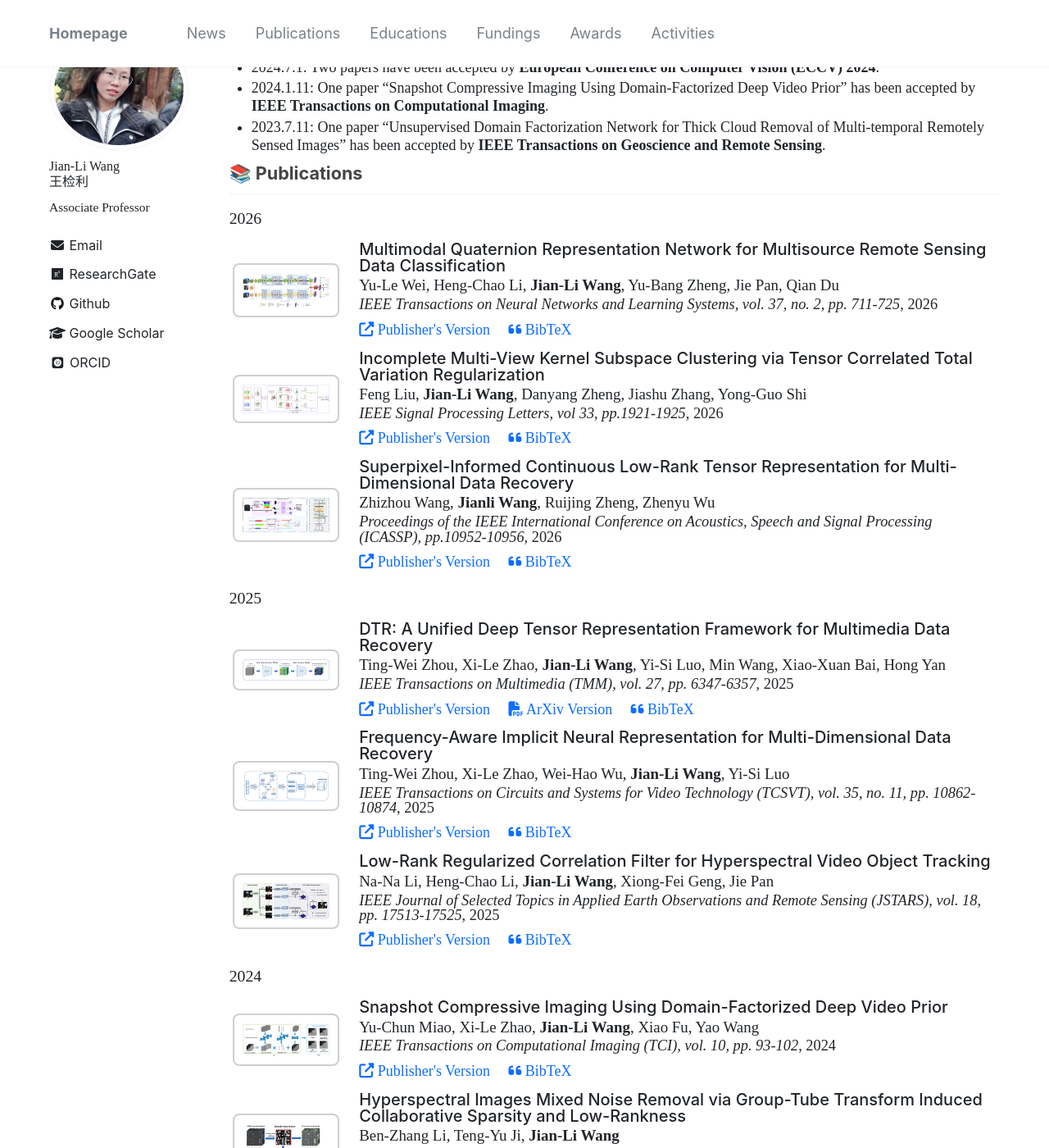
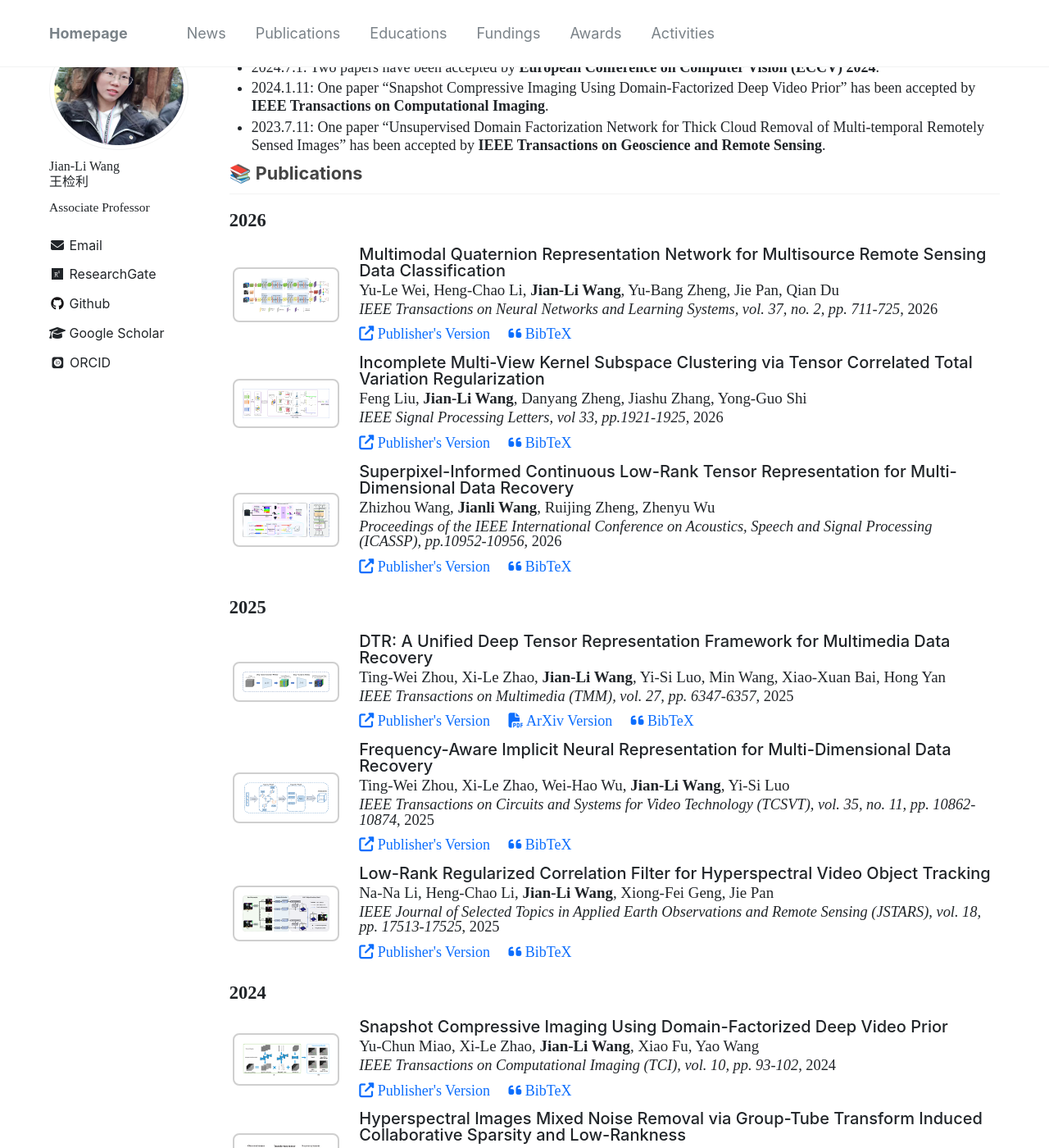
Before and after one commit to wangjianli123/wangjianli123.github.io, a Jekyll site: the page built from _pages/homepage.md, in a window 1280 px wide and 1400 px high, scrolled down 301 px. Shown: the whole window at 82% size. Built offline with Jekyll 4.4.1, drawn with Linux system fonts in a browser that asks for light colours; nearby versions of some CDN libraries; some web fonts are replaced; comment, search, counter and statistics services are not loaded.

Commit message:
Update main.scss

```diff
--- a/assets/css/main.scss
+++ b/assets/css/main.scss
@@ -229,3 +229,10 @@ html {
   margin-top: 0 !important;
   margin-bottom: 0 !important;
 }
+.pub-year {
+  font-family: "Times New Roman", Times, serif !important;
+  font-size: 1.25rem !important;
+  font-weight: bold !important;
+  margin-top: 0.8em !important;
+  margin-bottom: 0.5em !important;
+}
```
